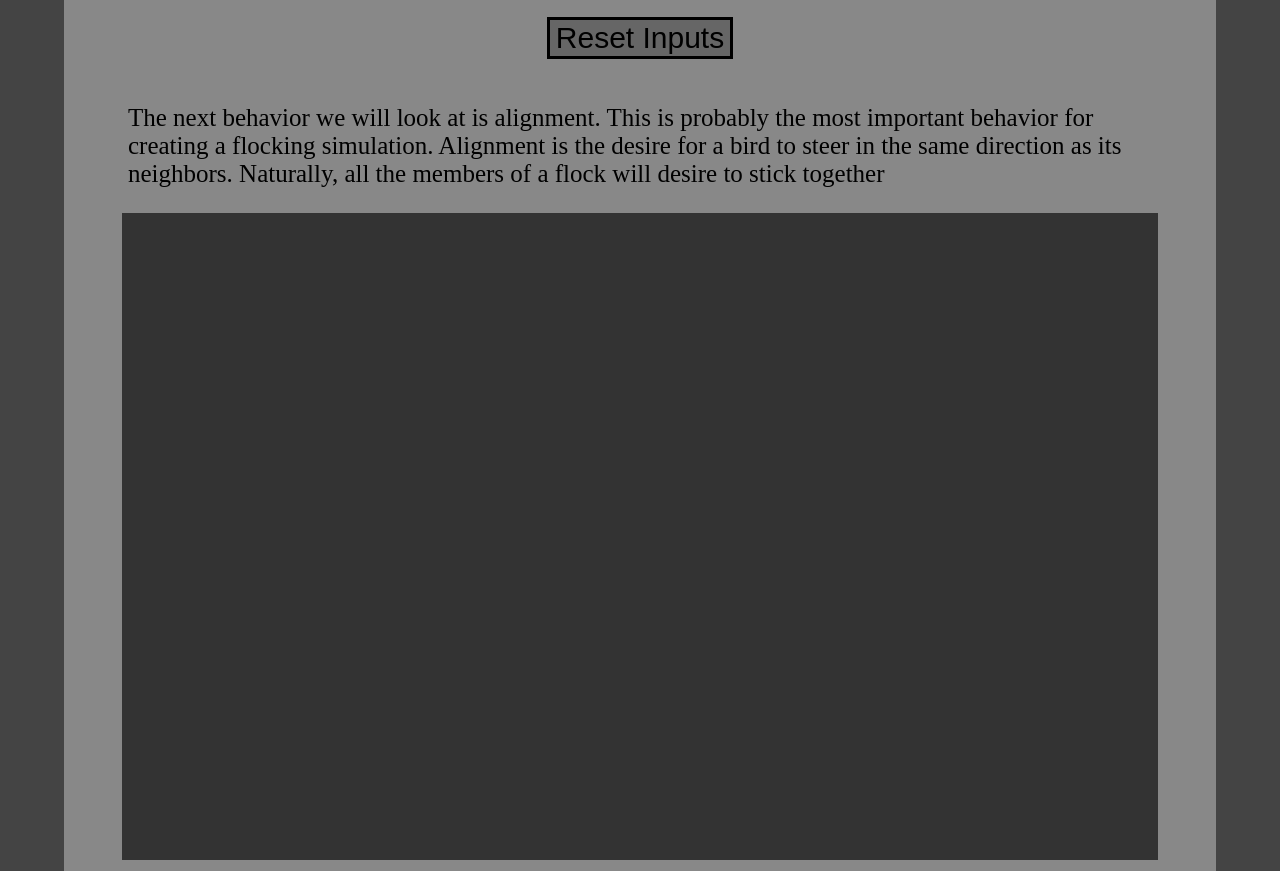
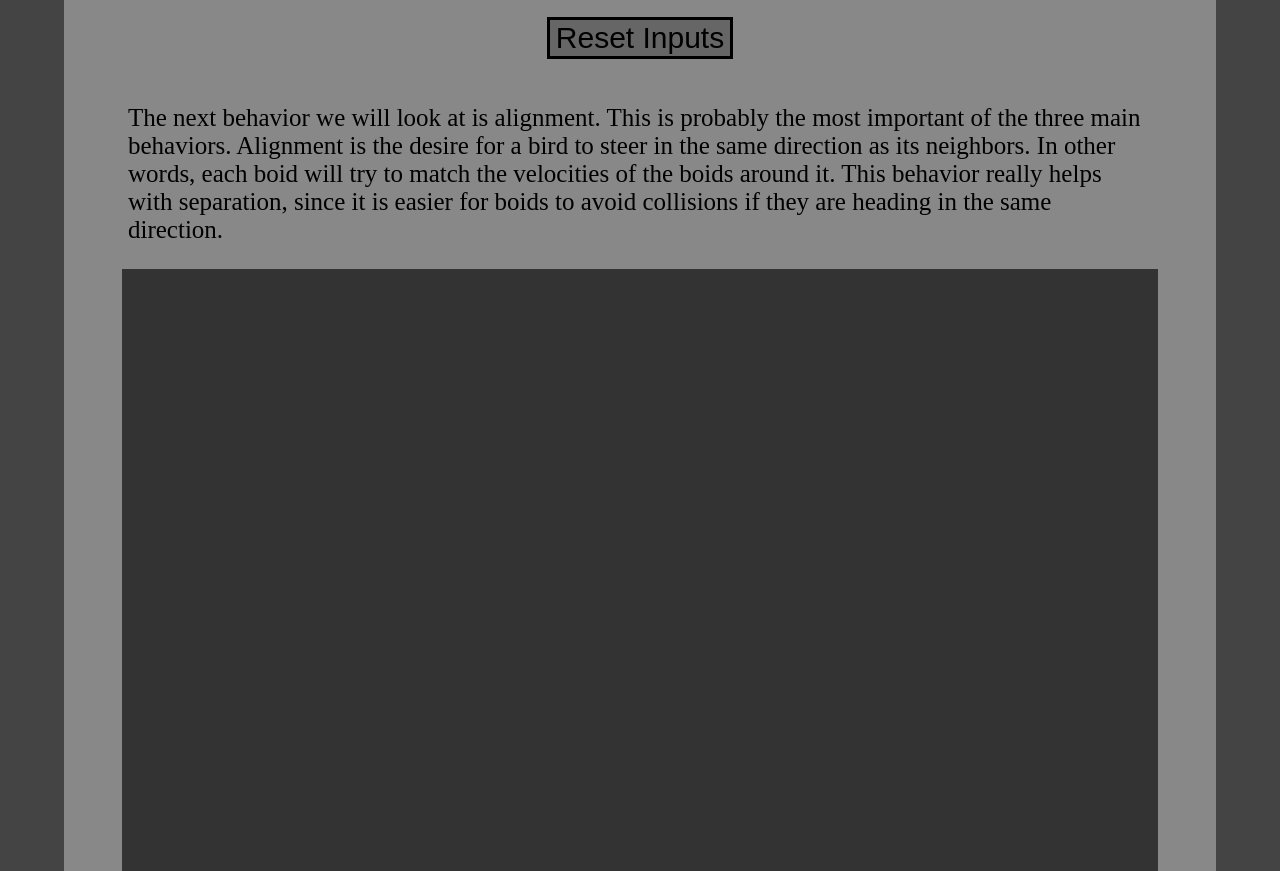
Before and after one commit to boettcherb/Flock-Simulation, a plain HTML site: page index.html in a window 1280 px wide. Shown: the part 3641-4512 px from the top of the page. Drawn offline with Linux system fonts and the light colour scheme.

Commit message:
Added to the alignment paragraphs

```diff
--- a/index.html
+++ b/index.html
@@ -128,9 +128,10 @@
         <button type="button" value="1" class="reset-button">Reset Inputs</button>
         <p>
             The next behavior we will look at is alignment. This is probably the most important
-            behavior for creating a flocking simulation. Alignment is the desire for a bird to
-            steer in the same direction as its neighbors. Naturally, all the members of a flock
-            will desire to stick together
+            of the three main behaviors. Alignment is the desire for a bird to steer in the same
+            direction as its neighbors. In other words, each boid will try to match the velocities
+            of the boids around it. This behavior really helps with separation, since it is easier
+            for boids to avoid collisions if they are heading in the same direction.
         </p>
         <canvas id="canvas2" class="canvas"></canvas>
         <br>
```
